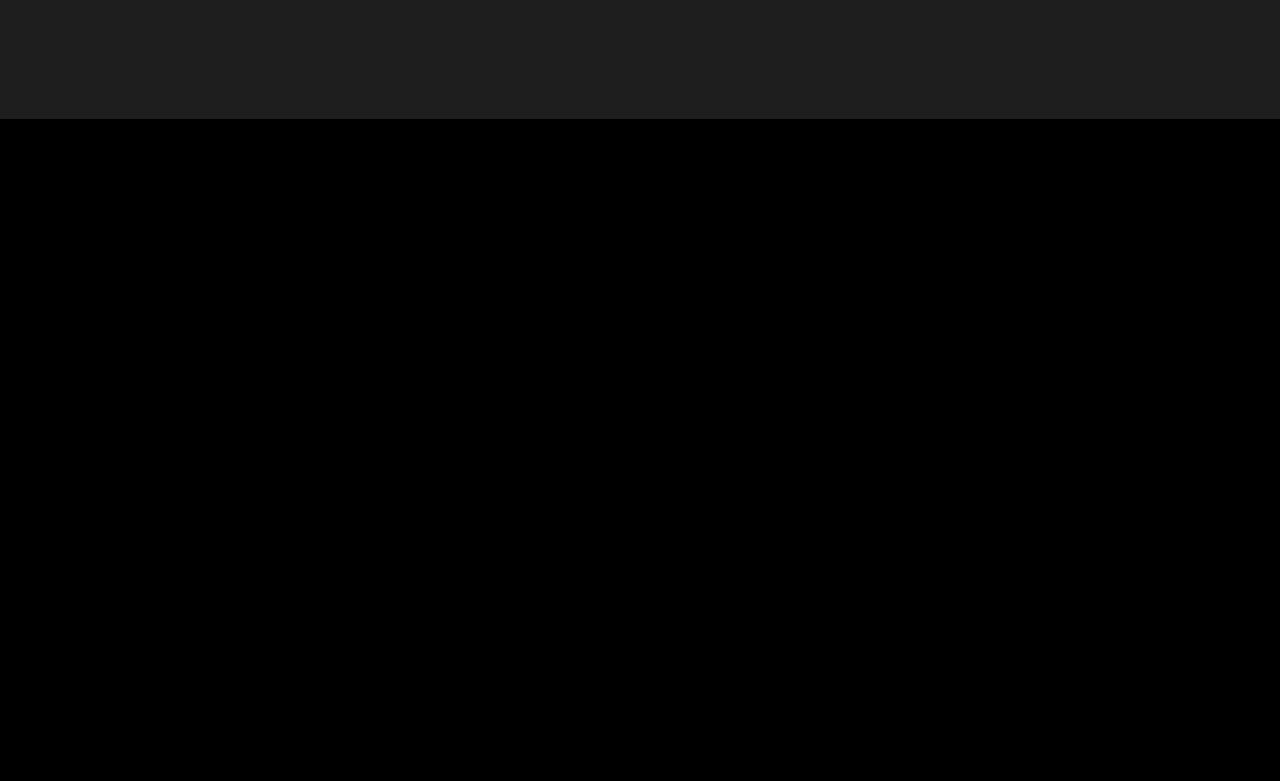
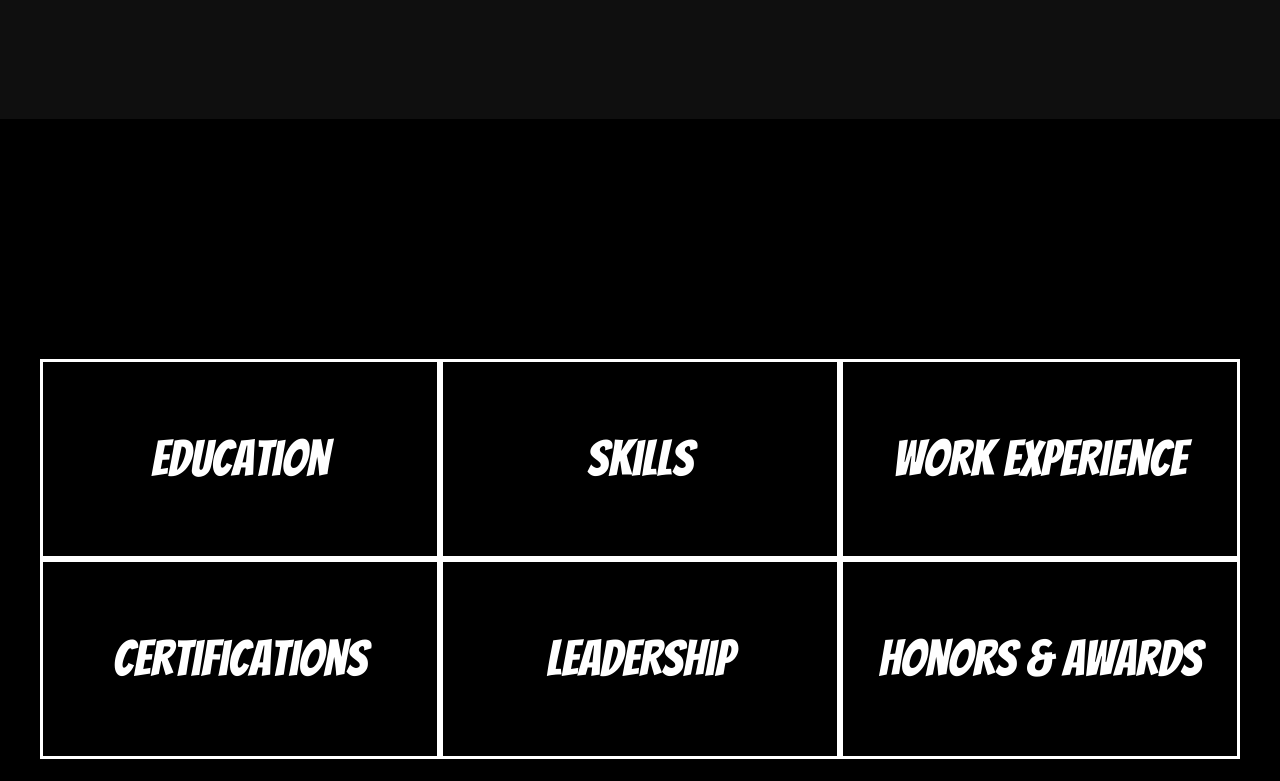
Before and after one commit to lancechincodes/portfolio, a plain HTML site: page index.html in a window 1280 px wide. Shown: the part 1499-2280 px from the top of the page. Drawn offline with Linux system fonts and the light colour scheme.

Commit message:
Add resume grid

```diff
--- a/index.html
+++ b/index.html
@@ -34,7 +34,7 @@
     <main>
         <section id="home-page">
             <div id="greeting-message">
-                <h3>Presenting</h3>
+                <h3>PRESENTING</h3>
                 <h1>Lance Chin</h1>
                 <div id="oval">SOFTWARE ENGINEER</div>
             </div>
@@ -44,7 +44,7 @@
                 <img id="portrait" src="images/lance-pictures/lance-portrait.png" alt="Lance Chin Portrait">
             </div>
             <article id="about-me-description">
-                <h1>Hi nice to Meet You!</h1>
+                <h1>Hi, nice to meet you!</h1>
                 <p>
                     Currently, I am attending General Assembly's Software Engineering Immersive
                     program where I am fueling my curiosity to learn and apply the latest technologies.
@@ -55,7 +55,16 @@
                 </p>
             </article>
         </section>
-        <section id="resume-page"></section>
+        <section id="resume-page">
+            <div id="resume-grid">
+                <div class="rectangle" id="00">Education</div>
+                <div class="rectangle" id="01">Skills</div>
+                <div class="rectangle" id="02">Work Experience</div>
+                <div class="rectangle" id="10">Certifications</div>
+                <div class="rectangle" id="11">Leadership</div>
+                <div class="rectangle" id="12">Honors & Awards</div>
+            </div>
+        </section>
         <section id="projects-page"></section>
         <section id="interests-page"></section>
     </main>
--- a/styles.css
+++ b/styles.css
@@ -66,7 +66,7 @@ section {
 #greeting-message h3 {
     font-family: 'Roboto', sans-serif;
     margin: 0;
-    font-size: 30px;
+    font-size: 25px;
     font-weight: 300;
 }
 
@@ -86,7 +86,7 @@ section {
 #about-page {
     display: flex;
     align-content: center;
-    background: rgb(30, 30, 30);
+    background: rgb(15, 15, 15);
 }
 
 #about-me-portrait {
@@ -131,9 +131,38 @@ section {
 }
 
 /*--------------RESUME PAGE--------------*/
+#resume-page {
+    display: flex;
+    justify-content: center;
+    align-content: center;
+}
+
+#resume-grid {
+    display: grid;
+    grid-template-columns: repeat(3, 400px);
+    grid-template-rows: repeat(2, 200px);
+    margin-top: 10vh; /* counterreact fixed navbar */
+    justify-content: center;
+    align-content: center;
+}
+
+.rectangle {
+    font-family: 'Bangers', cursive;
+    border: 3px solid white;
+    text-align: center;
+    font-size: 50px;
+    line-height: 50px;
+    display: flex;
+    justify-content: center;
+    align-items: center;
+}
 
 
 /*--------------PROJECTS PAGE--------------*/
-
+#projects-page {
+    display: flex;
+    align-content: center;
+    background: rgb(15, 15, 15);
+}
 
 /*--------------INTERESTS PAGE--------------*/
```
